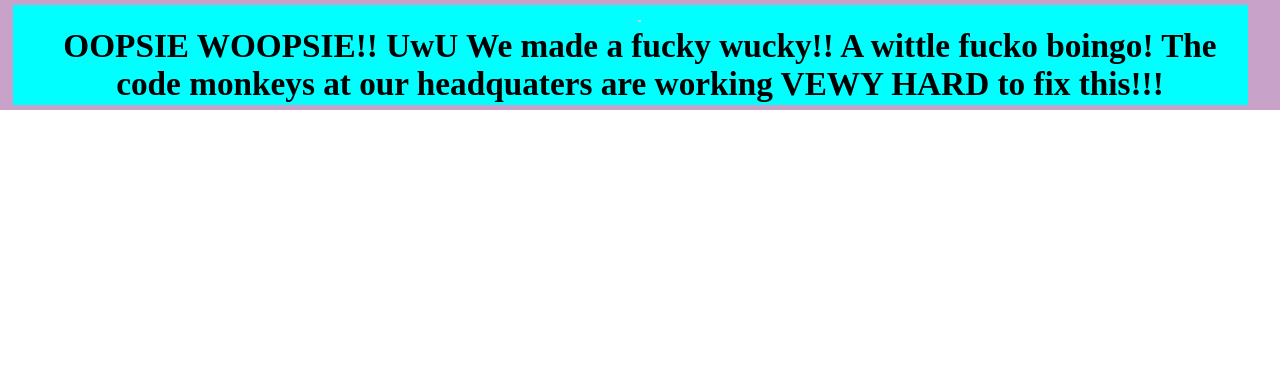
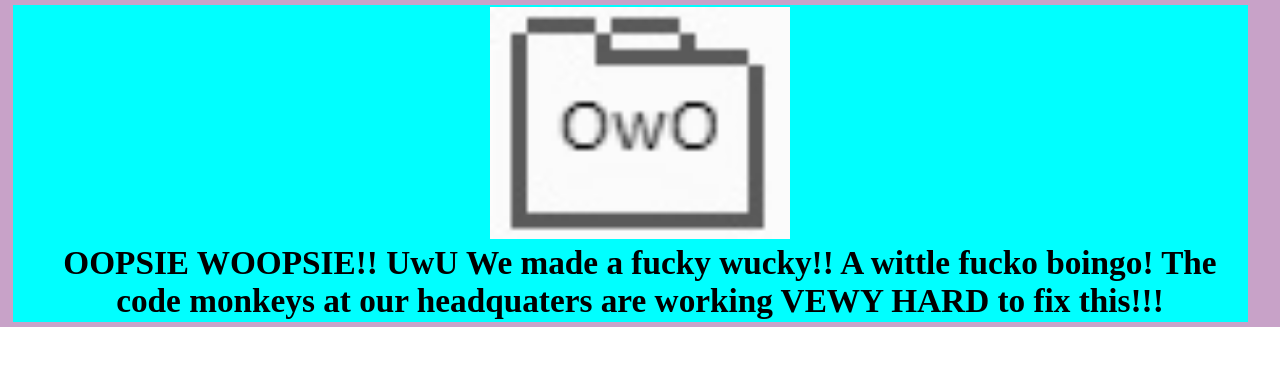
Before and after one commit to gpere/gpere.github.io, a plain HTML site: page 404.html in a window 1280 px wide. Drawn offline with Linux system fonts and the light colour scheme.

Commit message:
Update 404.html

```diff
--- a/404.html
+++ b/404.html
@@ -19,7 +19,7 @@
 <body>
   <div id="container">
     <div id="textarea">
-      <img src="owo.png" width=3vw>
+      <img src="owo.png" width=300px>
       <h1> OOPSIE WOOPSIE!! UwU We made a fucky wucky!! A wittle fucko boingo! The code monkeys at our headquaters are working VEWY HARD to fix this!!! </h1>
   <!-- end of div textarea -->
   </div>
```
